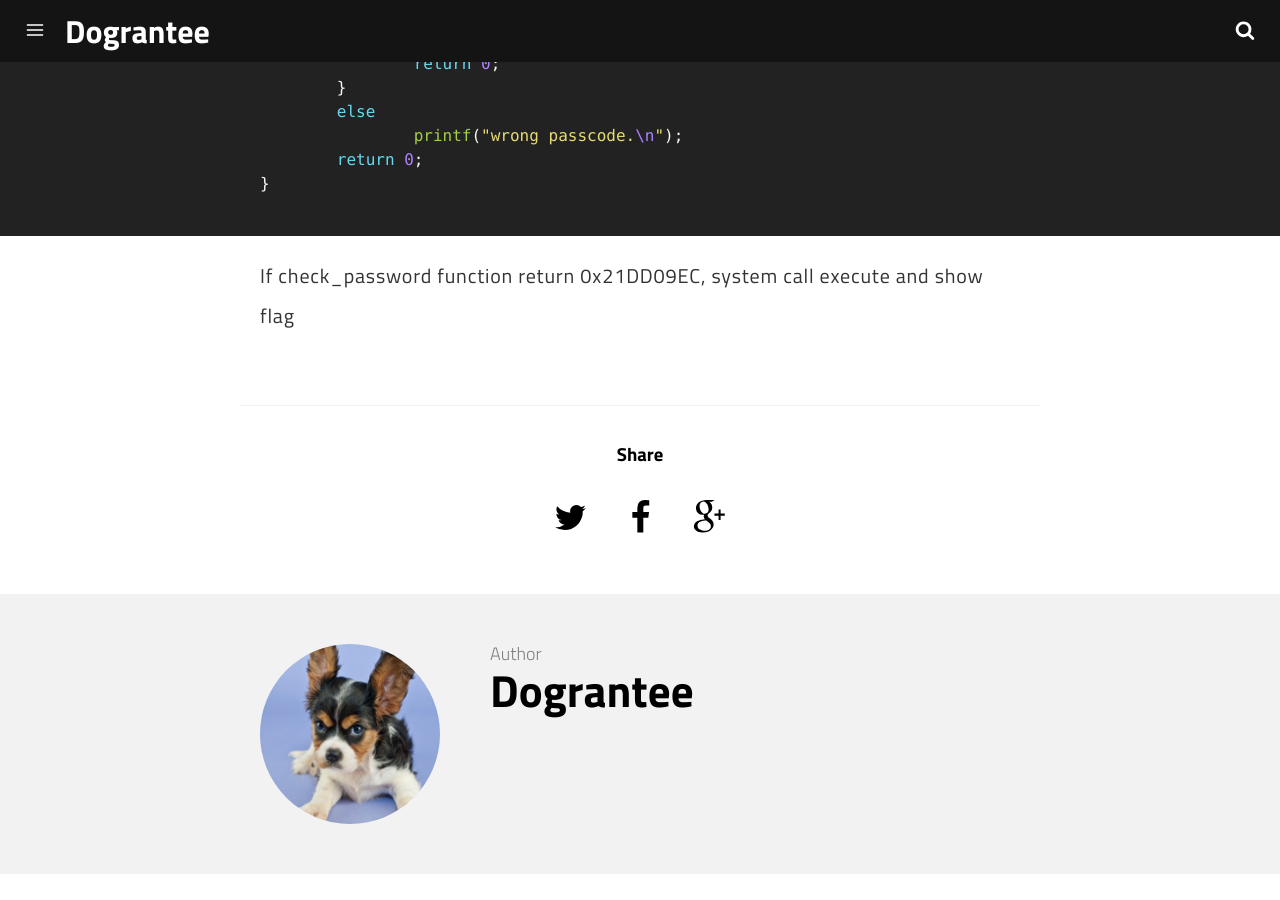
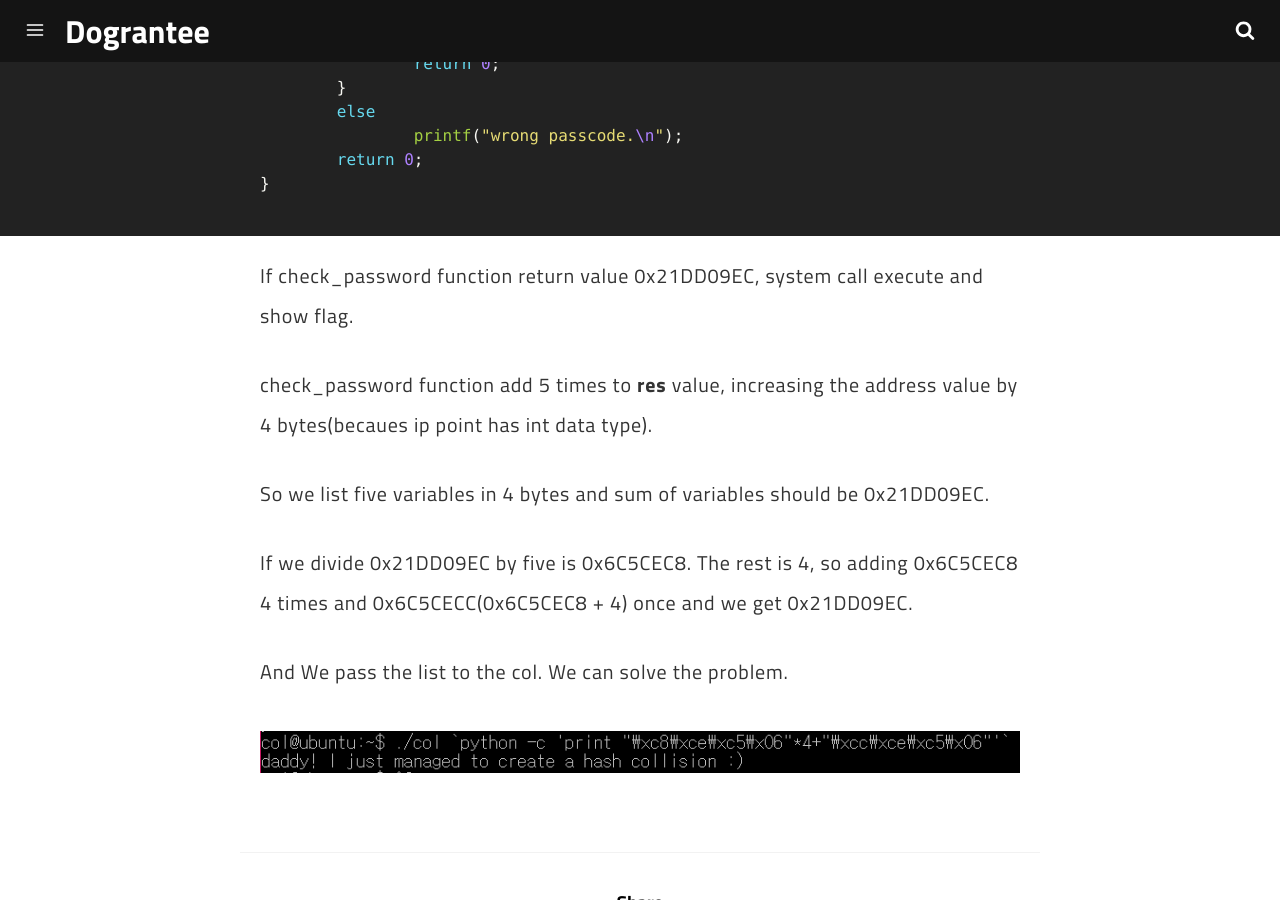
Before and after one commit to dograntee/dograntee.github.io, a Jekyll site: the page built from _posts/2018-08-22-pwnable-collision.md, in a window 1280 px wide and 900 px high, scrolled down 1427 px. Built offline with Jekyll 4.4.1, drawn with Linux system fonts in a browser that asks for light colours; comment, search, counter and statistics services are not loaded.

Commit message:
18-08-24

```diff
--- a/_posts/2018-08-22-pwnable-collision.md
+++ b/_posts/2018-08-22-pwnable-collision.md
@@ -50,4 +50,15 @@ int main(int argc, char* argv[]){
 }
 ~~~
 
-If check_password function return 0x21DD09EC, system call execute and show flag
+If check_password function return value 0x21DD09EC, system call execute and show flag.
+
+check_password function add 5 times to __res__ value, increasing the address value by 4 bytes(becaues ip point has int data type).
+
+So we list five variables in 4 bytes and sum of variables should be 0x21DD09EC.
+
+If we divide 0x21DD09EC by five is 0x6C5CEC8. The rest is 4, so adding 0x6C5CEC8 4 times and 0x6C5CECC(0x6C5CEC8 + 4) once and we get 0x21DD09EC.
+
+And We pass the list to the col. We can solve the problem.
+
+
+![problem](/assets/img/pwn/col/answer.PNG)
```
Also changed, not shown: assets/img/pwn/col/answer.PNG (added).
